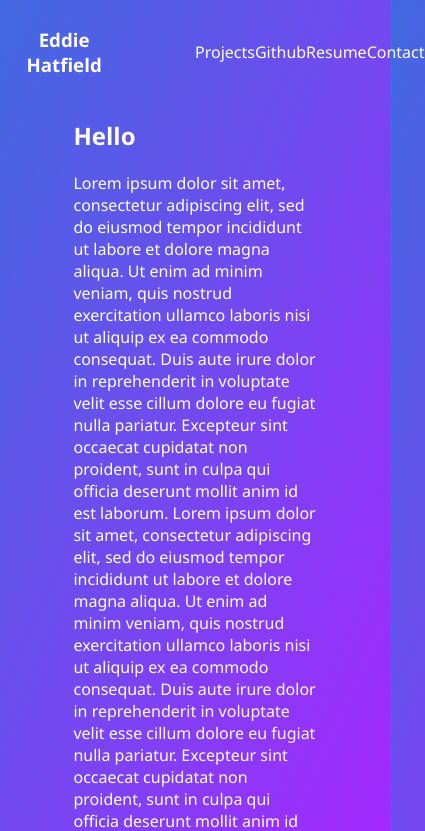
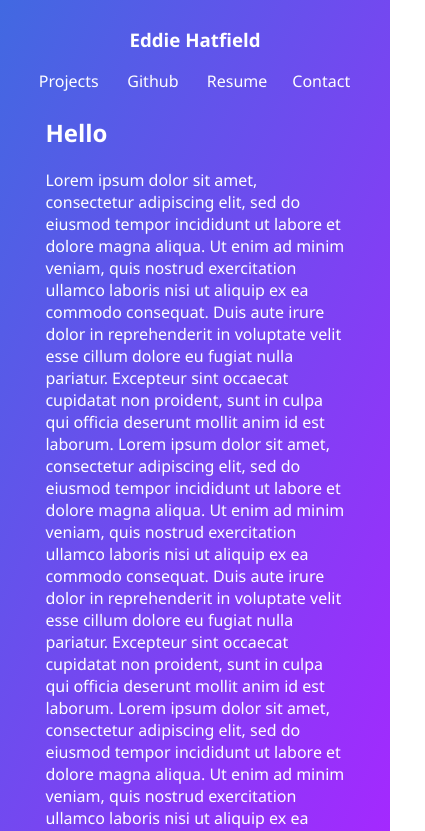
Before and after one commit to e-hat/e-hat.github.io, a Gatsby site in the folder my-website/: page / in a window 390 px wide. Shown: the top 831 px of the page, 425 px wide, since content can reach past the window. Built offline with nearby package versions, Linux system fonts and the light colour scheme; Gatsby itself is replaced by a stand-in of ours.

Commit message:
fixed spacing in header

```diff
--- a/my-website/src/components/layout.css
+++ b/my-website/src/components/layout.css
@@ -30,17 +30,29 @@ body {
     margin-bottom: 1%;
 }
 
+.header-link {
+    text-decoration: none;
+    color: white;
+}
+
 nav {
     display: flex;
     width: 45%;
     margin-right: 5%;
     height: 100%;
+    justify-content: space-evenly;
 }
 
-nav > p {
+nav > * {
     flex: 1;
     margin: 0;
     height: 100%;
+}
+
+
+.nav-link {
+    color: white;
+    text-decoration: none;
 }
 
 header {
@@ -53,3 +65,22 @@ main {
     height: 100%;
     margin: auto;
 }
+
+@media only screen and (max-width: 575px) {
+    #header-wrapper {
+        flex-direction: column;
+    }
+
+    header {
+        width: 100%;
+    }
+
+    nav {
+        width: 90%;
+        margin: auto;
+    }
+
+    main {
+        width: 80%;
+    }
+}
--- a/my-website/src/components/layout.js
+++ b/my-website/src/components/layout.js
@@ -1,5 +1,5 @@
 import React from "react"
-import Header from "../components/header"
+import { Link } from "gatsby"
 import "../components/layout.css"
 
 
@@ -8,13 +8,18 @@ class Layout extends React.Component {
         return (
             <div id="website">
                 <div id="header-wrapper">
-                    <header><h3>Eddie Hatfield</h3></header>
+                    <header>
+                        <Link to="/" className="header-link">
+                        <h3>Eddie Hatfield</h3>
+                        </Link>
+                    </header>
                     <nav>
-                        <p>Projects</p>
+                        <Link to="/projects" className="header-link">Projects</Link>
                         <p>
                             <a href="https://github.com/deadbird11"
-                                className="header-item"
-                                target="_blank">
+                                className="nav-link"
+                                target="_blank"
+                                rel="noopener noreferrer">
                             Github
                         </a>
                         </p>
```
